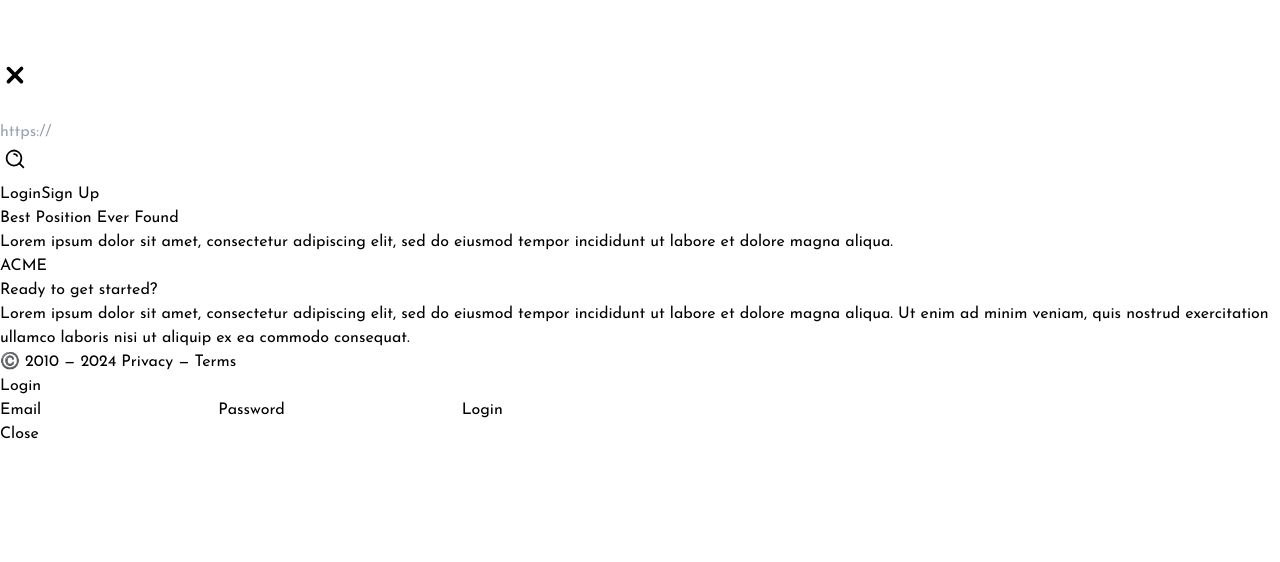
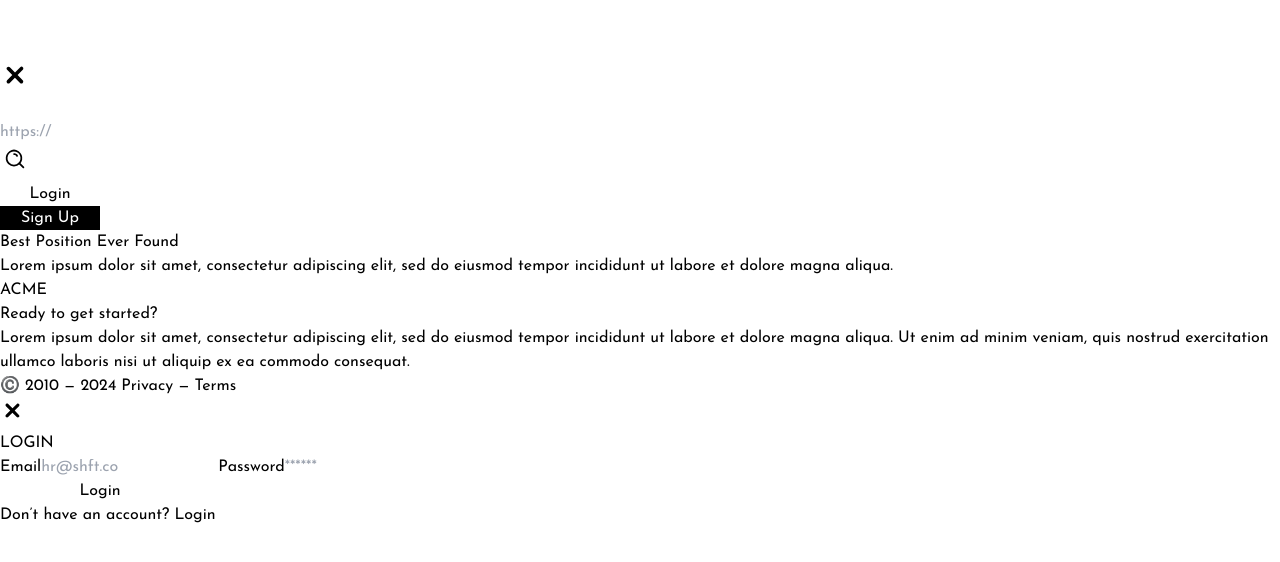
Before and after one commit to sevcan01/job-finder-app, a React (Vite) app: page / in a window 1280 px wide. Both pictures are taken after a click on the button "Login". Shown: the top 562 px of the page. Built offline with nearby package versions, Linux system fonts and the light colour scheme.

Commit message:
Add CustomButton component and update button styles

```diff
--- a/src/api/index.ts
+++ b/src/api/index.ts
@@ -1,5 +1,5 @@
 export const fetchJobListings = async (): Promise<any[]> => {
-    const response = await fetch('https://novel-project-ntj8t.ampt.app/jobs');
+    const response = await fetch('https://novel-project-ntj8t.ampt.app/swagger/');
     if (!response.ok) {
       throw new Error('Failed to fetch job listings');
     }
--- a/src/components/Auth/LoginModal.tsx
+++ b/src/components/Auth/LoginModal.tsx
@@ -1,5 +1,7 @@
 import React from 'react';
 import Modal from 'react-modal';
+import { useNavigate } from 'react-router-dom';
+import CustomButton from '../CustomButton';
 
 interface LoginModalProps {
   isOpen: boolean;
@@ -7,6 +9,15 @@ interface LoginModalProps {
 }
 
 const LoginModal: React.FC<LoginModalProps> = ({ isOpen, onRequestClose }) => {
+  const navigate = useNavigate();
+
+  const handleLoginSubmit = (event: React.FormEvent) => {
+    event.preventDefault();
+    // Giriş işlemleri burada yapılabilir
+    navigate('/job-listing'); // job-listing sayfasına yönlendirme
+    onRequestClose(); // Modal'ı kapatma
+  };
+
   return (
     <Modal
       isOpen={isOpen}
@@ -15,20 +26,28 @@ const LoginModal: React.FC<LoginModalProps> = ({ isOpen, onRequestClose }) => {
       className="fixed inset-0 flex items-center justify-center bg-gray-800 bg-opacity-50"
       overlayClassName="fixed inset-0 bg-gray-800 bg-opacity-50"
     >
-      <div className="bg-white p-8 rounded shadow-md max-w-sm w-full">
-        <h2 className="text-2xl font-bold mb-4">Login</h2>
-        <form>
-          <label className="block mb-2">
-            Email
-            <input type="email" className="border border-gray-300 p-2 w-full" />
+      <div className="bg-white p-8 rounded shadow-md max-w-sm w-full relative">
+        <button onClick={onRequestClose} className="absolute top-4 right-4 text-black text-2xl font-bold">
+          <img src="/path-to-close-icon.svg" width={25} alt="Close" />
+        </button>
+        <h2 className="text-2xl font-bold mb-6 text-center">LOGIN</h2>
+        <form onSubmit={handleLoginSubmit} className="space-y-4">
+          <label className="block">
+            <span className="text-gray-700">Email</span>
+            <input type="email" className="border border-black p-2 w-full mt-1" placeholder="hr@shft.co" />
           </label>
-          <label className="block mb-4">
-            Password
-            <input type="password" className="border border-gray-300 p-2 w-full" />
+          <label className="block">
+            <span className="text-gray-700">Password</span>
+            <input type="password" className="border border-black p-2 w-full mt-1" placeholder="******" />
           </label>
-          <button type="submit" className="bg-black text-white px-4 py-2 rounded">Login</button>
+          <div className="flex justify-center py-4">
+          <CustomButton onClick={()=>{}} buttonColor="white" textColor="black" label="Login" width="200px" height='50'/>
+          </div>
         </form>
-        <button onClick={onRequestClose} className="mt-4 text-red-500">Close</button>
+        <div className="text-center mt-4">
+          <span className="text-gray-600">Don’t have an account? </span>
+          <a href="#" className="text-blue-600">Login</a>
+        </div>
       </div>
     </Modal>
   );
--- a/src/components/Auth/SignUpModal.tsx
+++ b/src/components/Auth/SignUpModal.tsx
@@ -1,41 +1,49 @@
 import React from 'react';
 import Modal from 'react-modal';
+import CustomButton from '../CustomButton';
 
-interface SignUpModalProps {
+interface LoginModalProps {
   isOpen: boolean;
   onRequestClose: () => void;
 }
 
-const SignUpModal: React.FC<SignUpModalProps> = ({ isOpen, onRequestClose }) => {
+const LoginModal: React.FC<LoginModalProps> = ({ isOpen, onRequestClose }) => {
   return (
     <Modal
       isOpen={isOpen}
       onRequestClose={onRequestClose}
-      contentLabel="Sign Up Modal"
+      contentLabel="Login Modal"
       className="fixed inset-0 flex items-center justify-center bg-gray-800 bg-opacity-50"
       overlayClassName="fixed inset-0 bg-gray-800 bg-opacity-50"
     >
-      <div className="bg-white p-8 rounded shadow-md max-w-sm w-full">
-        <h2 className="text-2xl font-bold mb-4">Sign Up</h2>
-        <form>
-          <label className="block mb-2">
-            Name
-            <input type="text" className="border border-gray-300 p-2 w-full" />
+      <div className="bg-white p-8 rounded shadow-md max-w-sm w-full relative">
+        <button onClick={onRequestClose} className="absolute top-4 right-4 text-black text-2xl font-bold">
+
+          <img src="/path-to-close-icon.svg" width={25} alt="Close" />
+
+        </button>
+        <h2 className="text-2xl font-bold mb-6 text-center">SIGN UP</h2>
+        <form className="space-y-4">
+
+          <label className="block">
+            <span className="text-gray-700">Email</span>
+            <input type="email" className="border border-black p-2 w-full mt-1" placeholder="hr@shft.co" />
           </label>
-          <label className="block mb-2">
-            Email
-            <input type="email" className="border border-gray-300 p-2 w-full" />
+          <label className="block">
+            <span className="text-gray-700">Password</span>
+            <input type="password" className="border border-black p-2 w-full mt-1" placeholder="******" />
           </label>
-          <label className="block mb-4">
-            Password
-            <input type="password" className="border border-gray-300 p-2 w-full" />
-          </label>
-          <button type="submit" className="bg-black text-white px-4 py-2 rounded">Sign Up</button>
+          <div className="flex justify-center py-4">
+          <CustomButton onClick={()=>{}} buttonColor="white" textColor="black" label="Sign Up" width="200px" height='50'/>
+          </div>
         </form>
-        <button onClick={onRequestClose} className="mt-4 text-red-500">Close</button>
+        <div className="text-center mt-4">
+          <span className="text-gray-600">Already have an account?  </span>
+          <a href="#" className="text-blue-600">Login</a>
+        </div>
       </div>
     </Modal>
   );
 };
 
-export default SignUpModal;
+export default LoginModal;
--- /dev/null
+++ b/src/components/CustomButton.tsx
@@ -0,0 +1,30 @@
+import React from 'react';
+
+interface ButtonProps {
+  onClick: () => void;
+  label: string;
+  width?: string;
+  height?: string;
+  buttonColor?: string;
+  textColor?: string;
+}
+
+const CustomButton: React.FC<ButtonProps> = ({ onClick, label, width = 'auto', height = 'auto', buttonColor = 'black', textColor = 'white' }) => {
+  return (
+    <div className="relative inline-block" style={{ width }}>
+      <button
+        onClick={onClick}
+        className={`relative z-20 inline-block font-semibold border-2 rounded`}
+        style={{ width: '100%', height, backgroundColor: buttonColor, borderColor: 'black', color: textColor }}
+      >
+        <span className="relative z-10">{label}</span>
+      </button>
+      <span
+        className="absolute z-10 inset-0 transform bg-black translate-x-1 translate-y-1 border-1 rounded"
+        style={{  borderColor: 'black', borderRadius: 'inherit' }}
+      ></span>
+    </div>
+  );
+};
+
+export default CustomButton;
--- /dev/null
+++ b/src/components/Header.tsx
@@ -0,0 +1,47 @@
+import React from 'react';
+import { UseFormRegister } from 'react-hook-form';
+
+interface SearchFormInputs {
+  query: string;
+}
+
+interface HeaderProps {
+  onSubmit: (e?: React.BaseSyntheticEvent) => Promise<void>;
+  register: UseFormRegister<SearchFormInputs>;
+}
+
+const Header: React.FC<HeaderProps> = ({ onSubmit, register }) => {
+  return (
+    <header className="bg-[#9d9a9a] w-full shadow p-4 flex items-center border-b-2 border-black">
+      <div className="flex items-center space-x-2">
+        <div className="p-2">
+          <img src="/left.svg" alt="Back" width={30} />
+        </div>
+        <div className="p-2">
+          <img src="/right.svg" width={30} alt="Forward" />
+        </div>
+      </div>
+      <div className="flex items-center space-x-2 ml-4 mr-4">
+        <div className="p-2">
+          <img src="/path-to-close-icon.svg" width={30} alt="Close" />
+        </div>
+        <div className="p-2">
+          <img src="/path-to-home-icon.svg" alt="Home" width={30} />
+        </div>
+      </div>
+      <form onSubmit={onSubmit} className="ml-auto flex items-center w-full bg-white p-2 rounded mr-2">
+        <input
+          {...register('query')}
+          type="text"
+          placeholder="https://"
+          className="flex-grow border-none outline-none h-3"
+        />
+      </form>
+        <button type="submit" className="p-1 bg-white rounded-full">
+          <img src="/path-to-search-icon.svg" width={30} alt="Search" />
+        </button>
+    </header>
+  );
+};
+
+export default Header;
--- a/src/pages/HomePage.tsx
+++ b/src/pages/HomePage.tsx
@@ -2,8 +2,9 @@ import React, { useState } from 'react';
 import { useForm, SubmitHandler } from 'react-hook-form';
 import LoginModal from '../components/Auth/LoginModal';
 import SignUpModal from '../components/Auth/SignUpModal';
+import Header from '../components/Header';
 
-
+import CustomButton from '../components/CustomButton';
 
 interface SearchFormInputs {
   query: string;
@@ -27,51 +28,11 @@ const HomePage: React.FC = () => {
 
   return (
     <div className="min-h-screen flex flex-col bg-white">
-      <header className="bg-[#9d9a9a] w-full shadow p-4 flex items-center border-b-2 border-black">
-        <div className="flex items-center space-x-2">
-          <div className="p-2">
-            <img src="/left.svg" alt="Back" width={30} />
-          </div>
-          <div className="p-2">
-            <img src="/right.svg" width={30} alt="Forward" />
-          </div>
-        </div>
-        <div className="flex items-center space-x-2 ml-4 mr-4">
-          <div className="p-2">
-            <img src="/path-to-close-icon.svg" width={30} alt="Close" />
-          </div>
-          <div className="p-2">
-            <img src="/path-to-home-icon.svg" alt="Home" width={30} />
-          </div>
-        </div>
-        <form onSubmit={handleSubmit(onSubmit)} className="ml-auto flex items-center w-full bg-white p-2 rounded mr-2">
-          <input
-            {...register('query')}
-            type="text"
-            placeholder="https://"
-            className="flex-grow border-none outline-none h-3"
-          />
-        </form>
-        <button type="submit" className="p-1 bg-white rounded-full">
-          <img src="/path-to-search-icon.svg" width={30} alt="Search" />
-        </button>
-      </header>
+      <Header onSubmit={handleSubmit(onSubmit)} register={register} />
       <main className="flex flex-col bg-white items-end mt-5 mb-5 mr-4">
         <div className="flex space-x-4 mb-1">
-          <button
-            onClick={openLoginModal}
-            className="relative inline-block px-4 py-2 font-semibold text-black bg-black border-2 border-black rounded shadow-md"
-          >
-            <span className="relative z-10">Login</span>
-            <span className="absolute inset-0 bg-white transform -skew-x-3 skew-y-3 z-0"></span>
-          </button>
-          <button
-            onClick={openSignUpModal}
-            className="relative inline-block px-4 py-2 font-semibold text-white border-2 border-black rounded shadow-md"
-          >
-            <span className="relative z-10">Sign Up</span>
-            <span className="absolute inset-0 bg-black transform -skew-x-3 skew-y-3 z-0"></span>
-          </button>
+          <CustomButton onClick={openLoginModal} buttonColor="white" textColor="black" label="Login" width="100px"/>
+          <CustomButton onClick={openSignUpModal} buttonColor="black" textColor="white" label="Sign Up" width="100px" />
         </div>
       </main>
       <section className="w-full p-8 rounded border-t-2 border-black flex-1 text-center bg-[#eeeeee]">
@@ -85,14 +46,16 @@ const HomePage: React.FC = () => {
           <div>
             <p className="mt-2 text-xl">ACME</p>
           </div>
-          <div className="w-1/2 border-r-2 border-black">
-            <p className="text-black font-semibold mt-2 break-all">Ready to get started?</p>
-            <p className="text-black break-all max-w-[45ch]">
-              Lorem ipsum dolor sit amet, consectetur adipiscing elit, sed do eiusmod tempor incididunt ut labore et dolore magna aliqua. Ut enim ad minim veniam, quis nostrud exercitation ullamco laboris nisi ut aliquip ex ea commodo consequat.
-            </p>
-          </div>
-          <div className="w-1/2 text-right mt-10">
-            <p className="text-black">©️ 2010 — 2024 Privacy — Terms</p>
+          <div className='flex items-end w-full'>
+            <div className="w-full border-r-2 border-black pr-4">
+              <p className="text-black font-semibold mt-2 break-all">Ready to get started?</p>
+              <p className="text-black break-all max-w-[40ch]">
+                Lorem ipsum dolor sit amet, consectetur adipiscing elit, sed do eiusmod tempor incididunt ut labore et dolore magna aliqua. Ut enim ad minim veniam, quis nostrud exercitation ullamco laboris nisi ut aliquip ex ea commodo consequat.
+              </p>
+            </div>
+            <div className="w-full text-center pl-4">
+              <p className="text-black">©️ 2010 — 2024 Privacy — Terms</p>
+            </div>
           </div>
         </div>
       </footer>
```
Also changed, not shown: src/App.tsx (+5 -2 lines), src/components/Job/JobItem.tsx (+26 -12 lines), src/main.tsx (+15 -9 lines), src/pages/JobListingsPage.tsx (+5 -2 lines).
